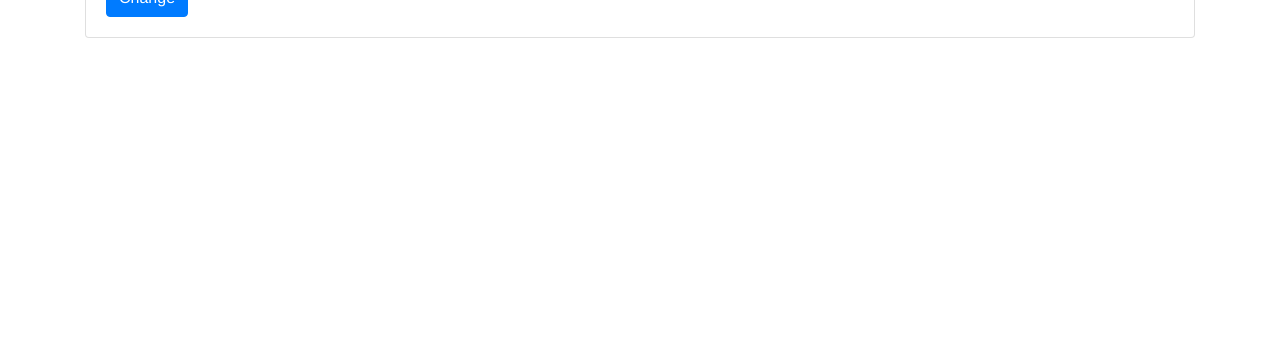
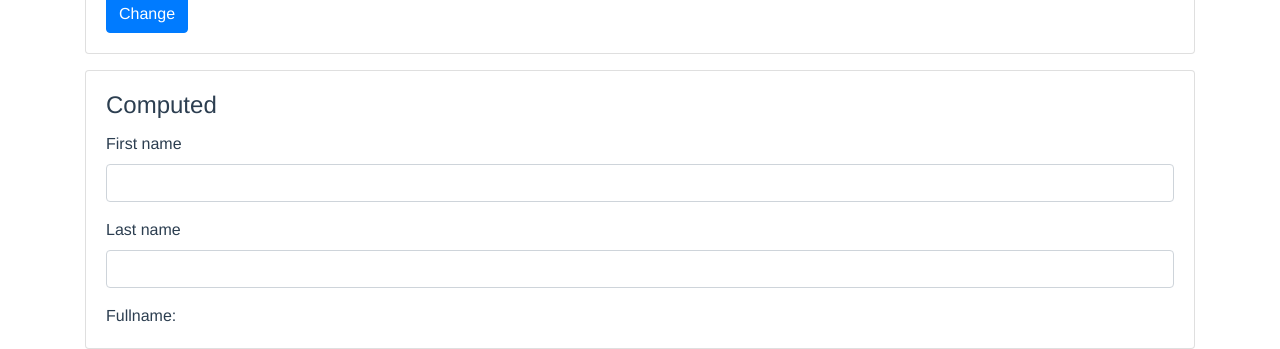
Before and after one commit to Nguyen-Duong-Trong-Tin/learning-composition-api, a Vue app: page / in a window 1280 px wide. Shown: the part 1469-1818 px from the top of the page. Before the commit the page ends 1507 px from the top, so only its background shows below. Built offline with nearby package versions, Linux system fonts and the light colour scheme.

Commit message:
computed

```diff
--- a/src/App.vue
+++ b/src/App.vue
@@ -3,12 +3,15 @@
 
   <div class="container">
     <learning-reactivity></learning-reactivity>
-
-    <div class="my-3"></div>
+    <div class="mb-3"></div>
 
     <learning-prop imageUrl="https://images.pexels.com/photos/19884401/pexels-photo-19884401.jpeg"></learning-prop>
+    <div class="mb-3"></div>
 
     <learning-method></learning-method>
+    <div class="mb-3"></div>
+
+    <learning-computed></learning-computed>
   </div>
 </template>
 
@@ -16,13 +19,15 @@
 import LearningReactivity from './components/LearningReactivity.vue';
 import LearningProp from './components/LearningProps.vue';
 import LearningMethod from './components/LearningMethod.vue';
+import LearningComputed from './components/LearningComputed.vue';
 
 export default {
   name: 'App',
   components: {
     LearningReactivity,
     LearningProp,
-    LearningMethod
+    LearningMethod,
+    LearningComputed
   }
 }
 </script>
--- /dev/null
+++ b/src/components/LearningComputed.vue
@@ -0,0 +1,45 @@
+<template>
+  <div class="card text-left">
+    <div class="card-body">
+      <h4 class="card-title">Computed</h4>
+
+      <div class="form-group">
+        <label>First name</label>
+        <input type="text" class="form-control" @input="handleChangeFirstName">
+      </div>
+      <div class="form-group">
+        <label>Last name</label>
+        <input type="text" class="form-control" @input="handleChangeLastName">
+      </div>
+
+      <p class="card-text">Fullname: {{ fullName }}</p>
+
+    </div>
+  </div>
+</template>
+<script>
+import { computed, ref } from 'vue';
+
+export default {
+  setup() {
+    const firstName = ref("");
+    const lastName = ref("");
+
+    function handleChangeFirstName(event) {
+      firstName.value = event.target.value;
+    }
+    function handleChangeLastName(event) {
+      lastName.value = event.target.value;
+    }
+
+    const fullName = computed(() => `${firstName.value} ${lastName.value}`);
+
+    return {
+      handleChangeFirstName,
+      handleChangeLastName,
+      fullName
+    }
+  }
+}
+</script>
+<style></style>
```
